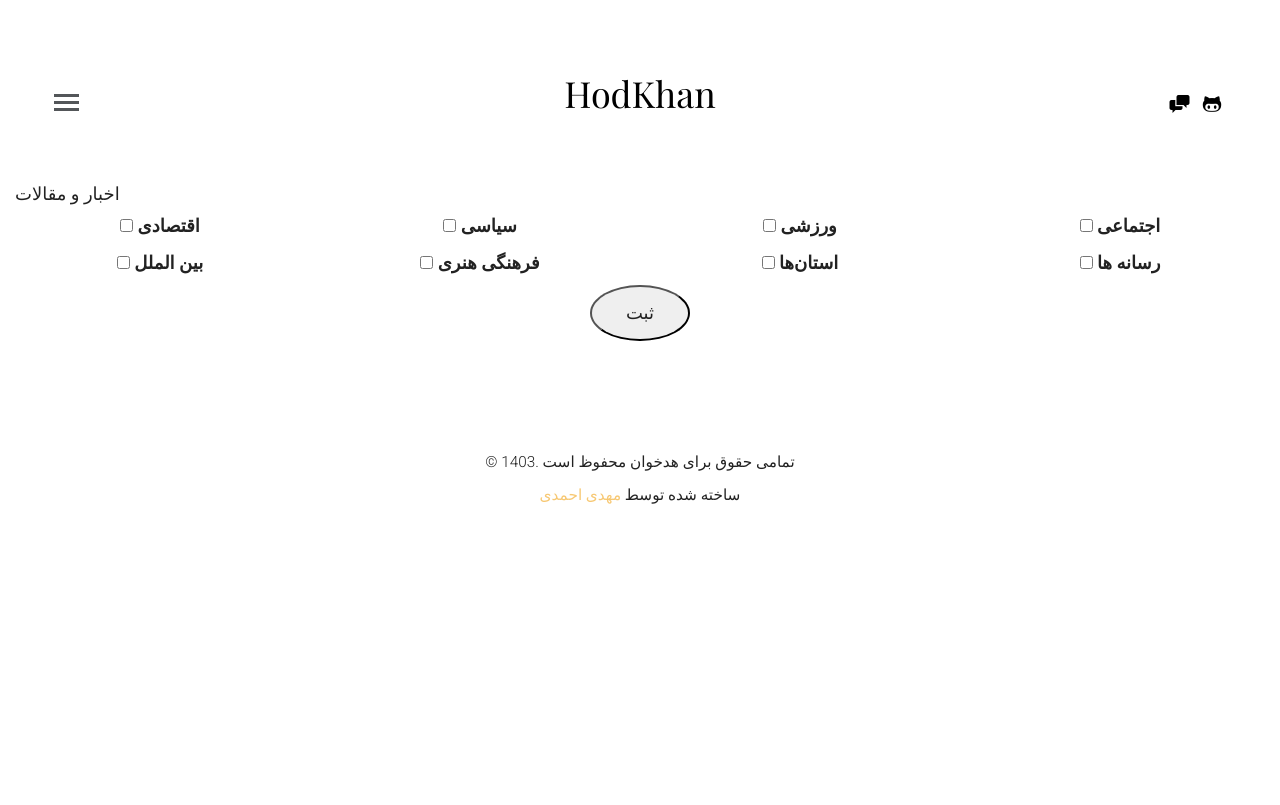
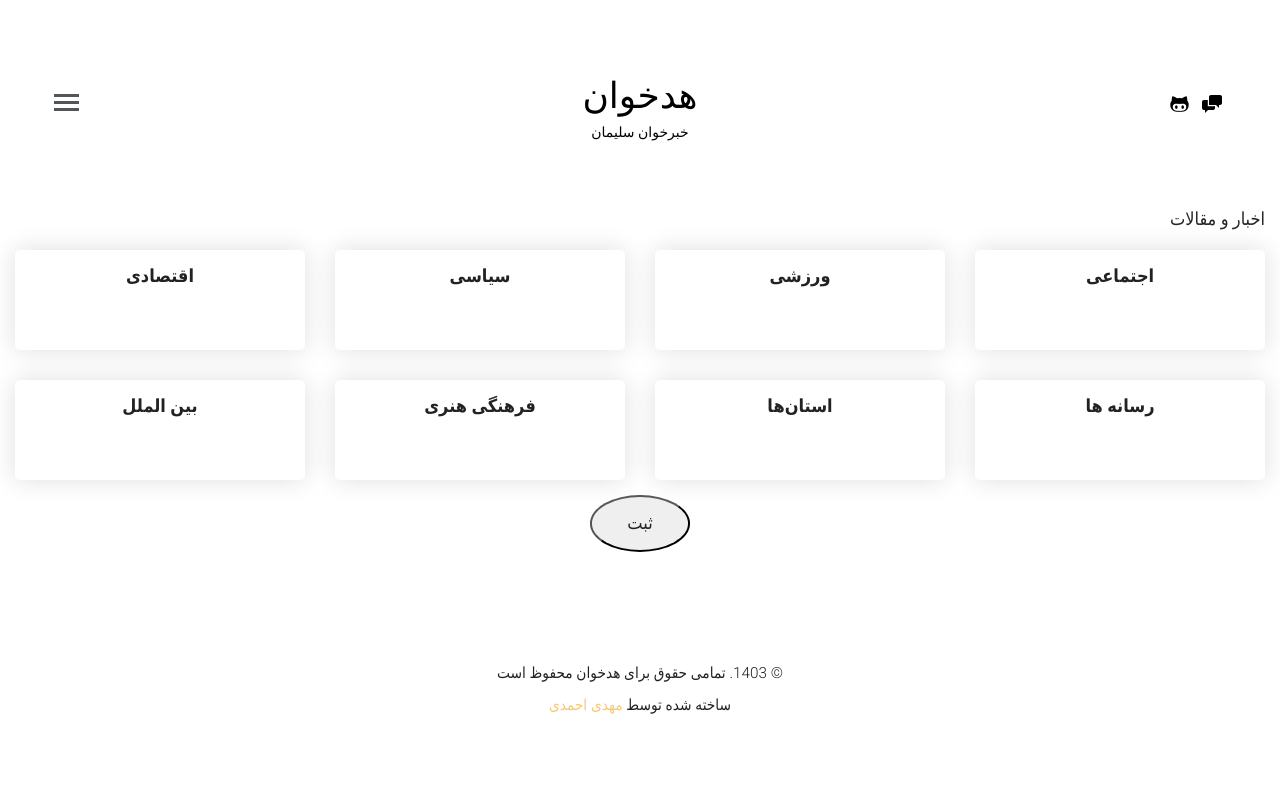
Before and after one commit to mahdiahmadi87/hodhod, a Django app: page /select/ in a window 1280 px wide. Before the commit the page ends 504 px from the top, so only its background shows below. Run offline with Django 5.2, Linux system fonts and the light colour scheme; a user stored in the database is signed in; data comes from the database, SQL or seed files in the repository; some libraries are stand-ins or nearby versions; some web fonts are replaced.

Commit message:
update a few small things in HTML and CSS

```diff
--- a/hodhoddjango/newsapp/static/css/style.css
+++ b/hodhoddjango/newsapp/static/css/style.css
@@ -10,7 +10,8 @@ html {
 }
 
 body {
-  font-family: "Roboto", arial, sans-serif;
+  font-family: "Roboto", arial, sans-serif, tahoma;
+  direction: rtl;
   font-size: 18px;
   font-weight: 300;
   line-height: 1.8;
--- a/hodhoddjango/newsapp/templates/base.html
+++ b/hodhoddjango/newsapp/templates/base.html
@@ -8,7 +8,7 @@
 <head>
 	<meta charset="utf-8">
 	<meta http-equiv="X-UA-Compatible" content="IE=edge">
-	<title>{% block header %}{% endblock%}</title>
+	<title>{% block title %}{% endblock%}</title>
 	<meta name="viewport" content="width=device-width, initial-scale=1">
 	<meta name="description" content="هدخوان، خبرخوان سلیمان" />
 	<meta name="keywords" content="hodhod, hodkhan, mahdi ahmadi, هدخوان, هدهد, مهدی احمدی, خبرخوان سلیمان" />
@@ -36,17 +36,20 @@
 	<script src="js/respond.min.js"></script>
 	<![endif]-->
 
+   {% block header %}
+   {% endblock %}
+
 	</head>
 	<body>
 	<div id="fh5co-offcanvas">
-		<a href="#" class="fh5co-close-offcanvas js-fh5co-close-offcanvas"><span><i class="icon-cross3"></i> <span>Close</span></span></a>
+		<a href="#" class="fh5co-close-offcanvas js-fh5co-close-offcanvas" style="direction: ltr;"><span><i class="icon-cross3"></i> <span>Close</span></span></a>
 		<div class="fh5co-bio">
 			<figure>
 				<img src="{% static 'images/HodHod.jpg' %}" alt="HodHod Team" class="img-responsive">
 			</figure>
 			<h3 class="heading">درباره ما</h3>
 			<h2>تیم هدخوان</h2>
-			<p>تیم هدخوان اسماً یه نفره، ولی در اصل اگه کمک خیلیا نبود، این پروژه هم اینجا نبود<br>مرسی از کمک دوستان و آشنایان مخصوصا <a href="https://github.com/hctilg">ماهی</a> عزیز</p>
+			<p>تیم هدخوان اسماً یه نفره&excl; ولی در اصل اگه کمک خیلیا نبود، این پروژه هم اینجا نبود &colon;&rpar;&rpar;&rpar;<br>مرسی از کمک دوستان و آشنایان مخصوصا <a href="https://github.com/hctilg">ماهی</a> عزیز</p>
 			<ul class="fh5co-social">
 				<li><a href="https://t.me/HodKhan"><i class="icon-chat"></i></a></li>
 				<li><a href="https://github.com/mahdiahmadi87/hodhod"><i class="icon-github"></i></a></li>
@@ -58,7 +61,7 @@
             <h3 class="heading">حساب کاربری</h3>
 				   <ul>
                   {% if user.is_authenticated %}
-                     <li>سلام {{user.username}}</li>
+                     <li>سلام {{user.username}}&excl;</li>
                   {% endif %}
                   {% if user.is_staff %}
                      <li><a href="/admin/">پنل ادمین</a></li>
@@ -72,7 +75,7 @@
                </ul>
             </div>
             <div class="fh5co-box">
-               <h3 class="heading">Categories</h3>
+               <h3 class="heading">دسته‌بندی ها</h3>
                <ul>
                   <li><a href="#">اقتصادی</a></li>
                   <li><a href="#">سیاسی</a></li>
@@ -98,7 +101,8 @@
                <li><a href="https://github.com/mahdiahmadi87/hodhod"><i class="icon-github"></i></a></li>
 				</ul>
 				<div class="col-lg-12 col-md-12 text-center">
-					<h1 id="fh5co-logo"><a href="/">HodKhan</a></h1>
+					<h1 id="fh5co-logo"><a href="/">هدخوان</a></h1>
+					<h5 id="fh5co-logo"><a href="/">خبرخوان سلیمان</a></h1>
 				</div>
 
 			</div>
@@ -119,7 +123,7 @@
 	</div>
 
 	<footer id="fh5co-footer">
-		<p><small>&copy; 1403. تمامی حقوق برای هدخوان محفوظ است <br> ساخته شده توسط <a href="http://mahdi-ahmadi.ir" target="_blank">مهدی احمدی</a></small></p>
+		<p><small>&copy; 1403. تمامی حقوق برای هدخوان محفوظ است <br> ساخته شده توسط <a href="https://github.com/mahdiahmadi87/" target="_blank">مهدی احمدی</a></small></p>
 	</footer>
 
 
--- a/hodhoddjango/newsapp/templates/index.html
+++ b/hodhoddjango/newsapp/templates/index.html
@@ -1,7 +1,7 @@
 {% extends "base.html" %}
 {% load static %}
 
-{% block header %}هدخوان &mdash; HodKhan{% endblock %}
+{% block title %}هدخوان &ndash; HodKhan{% endblock %}
 
 {% block content %}
 	{% for thenews in suggested %}
```
